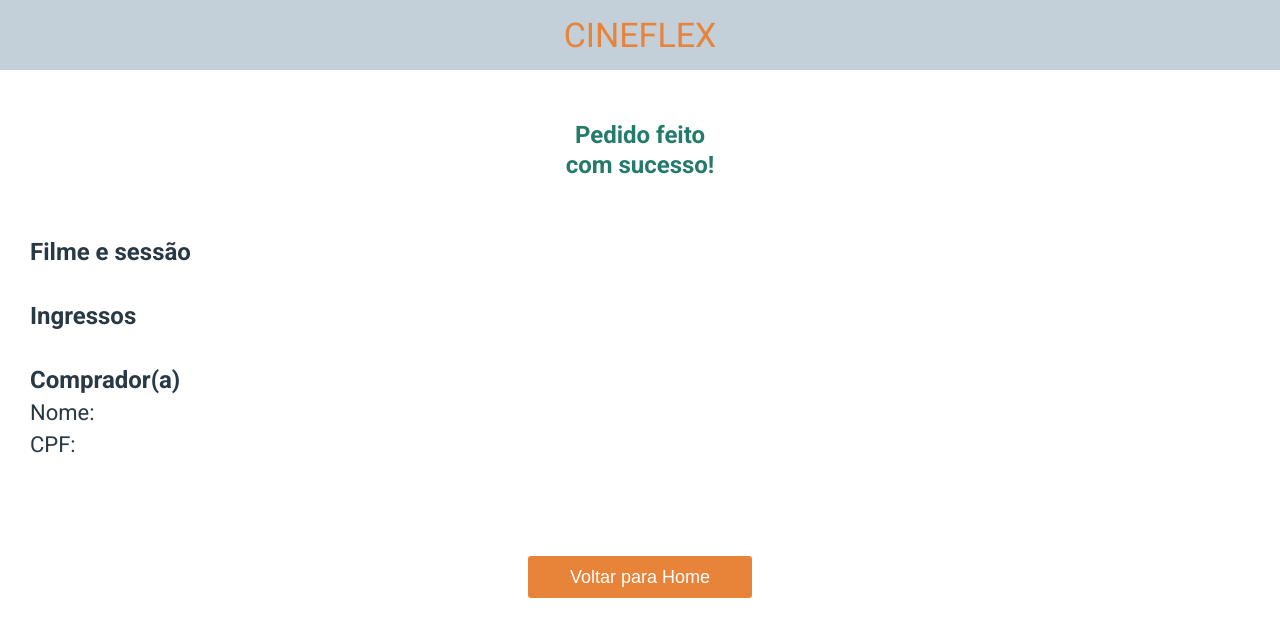
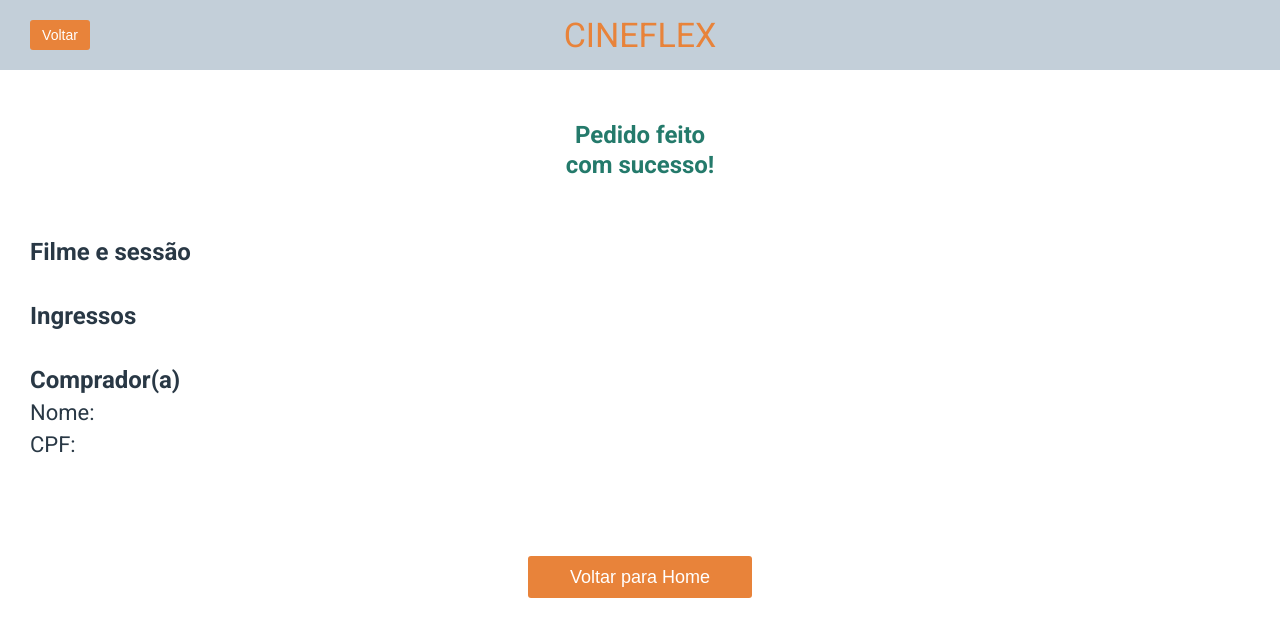
Before and after one commit to MileneGJ/projeto9-cineflex, a React (Create React App) app: page /sucesso in a window 1280 px wide. Shown: the top 636 px of the page. Built offline with nearby package versions, Linux system fonts and the light colour scheme.

Commit message:
Back button OK

```diff
--- a/src/components/App.js
+++ b/src/components/App.js
@@ -1,13 +1,14 @@
 import { BrowserRouter, Routes, Route } from "react-router-dom";
-import styled from 'styled-components';
 import React from "react";
 import InTheaters from './InTheaters';
 import Movie from './Movie';
 import Session from './Session';
 import Success from './Success';
+import Header from "./Header";
 
 export default function App () {
     const [reservationInfo, setReservationInfo] = React.useState({
+        sessionID:"",
         title: "",
         day: "",
         time: "",
@@ -18,9 +19,7 @@ export default function App () {
 
     return (
     <BrowserRouter>
-        <Header>
-            <h1>CINEFLEX</h1>
-        </Header>
+        <Header />
         <Routes>
         <Route path="/" element={<InTheaters />} />
         <Route path="/sessoes/:idFilme" element={<Movie />} />
@@ -30,20 +29,3 @@ export default function App () {
     </BrowserRouter>
     )
 }
-
-const Header = styled.div`
-width:100%;
-background-color: #C3CFD9;
-height:70px;
-display:flex;
-justify-content:center;
-align-items:center;
-position:fixed;
-top:0;
-left:0;
-
-    h1{
-        font-size:34px;
-        color:#E8833A;
-    }
-`
--- /dev/null
+++ b/src/components/Header.js
@@ -0,0 +1,41 @@
+import styled from 'styled-components';
+
+export default function Header(props) {
+    return (
+        <HeaderContent>
+            {props.children}
+            <h1>CINEFLEX</h1>
+        </HeaderContent>
+    );
+}
+
+const HeaderContent = styled.div`
+width:100%;
+background-color: #C3CFD9;
+height:70px;
+display:flex;
+justify-content:center;
+align-items:center;
+position:fixed;
+top:0;
+left:0;
+
+    h1{
+        font-size:34px;
+        color:#E8833A;
+    }
+
+    button{
+        position:fixed;
+        top:20px;
+        left:30px;
+        height:30px;
+        width:60px;
+        background-color:#E8833A;
+        color:#FFFFFF;
+        border:none;
+        border-radius:3px;
+        font-size:14px;
+    }
+
+`
--- a/src/components/Legend.js
+++ b/src/components/Legend.js
@@ -1,4 +1,4 @@
-import styled from 'styled-components'
+import styled from 'styled-components';
 
 export default function Legend ({name,background, color}) {
     return(
--- a/src/components/Movie.js
+++ b/src/components/Movie.js
@@ -1,10 +1,12 @@
 import React from "react";
 import styled from 'styled-components'
 import axios from 'axios'
-import { Link, useParams } from 'react-router-dom';
+import { Link, useNavigate, useParams } from 'react-router-dom';
 import Footer from "./Footer.js";
+import Header from "./Header.js";
 
 export default function Movie() {
+    const navigate = useNavigate();
     const [showtimes, setShowtimes] = React.useState([]);
     const { idFilme } = useParams();
     React.useEffect(() => {
@@ -33,6 +35,8 @@ export default function Movie() {
     }
 
     return (
+        <>
+        <Header><button onClick={()=>navigate("/")}>Voltar</button></Header>
         <Container>
             <h2>Selecione o horário</h2>
             <Showtimes>
@@ -40,6 +44,7 @@ export default function Movie() {
             </Showtimes>
             <Footer image={showtimes.image} title={showtimes.title} selectedShowtime={false} day={""} time={""} />
         </Container>
+        </>
     )
 }
 
--- a/src/components/Session.js
+++ b/src/components/Session.js
@@ -3,9 +3,10 @@ import styled from 'styled-components';
 import axios from 'axios';
 import { useNavigate, useParams } from 'react-router-dom';
 import Legend from "./Legend";
-import Footer from "./Footer.js";
+import Footer from "./Footer";
+import Header from "./Header";
 
-export default function Session({reservationInfo,setReservationInfo}) {
+export default function Session({ reservationInfo, setReservationInfo }) {
     const navigate = useNavigate()
     const [seatsList, setSeatsList] = React.useState([]);
     const { idSessao } = useParams();
@@ -22,6 +23,7 @@ export default function Session({reservationInfo,setReservationInfo}) {
             }))
 
             setSeatsList({
+                movieID:response.data.movie.id,
                 time: response.data.name,
                 day: response.data.day.weekday,
                 dayNumber: response.data.day.date,
@@ -86,34 +88,11 @@ export default function Session({reservationInfo,setReservationInfo}) {
         colorBorder: "#F7C52B"
     }];
 
-    function saveInfoPurchase(e) {
+       function goToSuccess(e) {
         e.preventDefault();
-        goToSuccess();
-    }
-
-
-    function goToSuccess () {
-        let selectedSeats = seatsList.seats.filter(seat => seat.selected===true);
-        /*const modifiedSeats = seatsList.seats.map(seat => {
-            if (seat.selected === true) {
-                selectedSeats.push({
-                    id: seat.id,
-                    name: seat.name
-                })
-                return (
-                    {
-                        id: seat.id,
-                        name: seat.name,
-                        isAvailable: false,
-                        selected: false
-                    }
-                );
-            } else {
-                return seat
-            }
-        });
-        setSeatsList({ ...seatsList, seats: modifiedSeats });*/
+        let selectedSeats = seatsList.seats.filter(seat => seat.selected === true);
         setReservationInfo(() => ({
+            sessionID:idSessao,
             title: seatsList.title,
             day: seatsList.dayNumber,
             time: seatsList.time,
@@ -128,18 +107,12 @@ export default function Session({reservationInfo,setReservationInfo}) {
         };
         const promise = axios.post("https://mock-api.driven.com.br/api/v5/cineflex/seats/book-many", postInfo);
         promise.then(() => navigate("/sucesso"));
-        /*promise.catch(handleError);*/
     }
 
 
-    /*function handleError(error){
-        alert(error.response.status)
-        if(error.response.status===500){
-            goToSuccess();
-        }
-    }*/
-
     return (
+        <>
+        <Header><button onClick={() => navigate(`/sessoes/${seatsList.movieID}`)}>Voltar</button></Header>
         <Container>
             <h2>Selecione o(s) assento(s)</h2>
             <Seats>
@@ -155,7 +128,7 @@ export default function Session({reservationInfo,setReservationInfo}) {
                 {infoLegend.map((info, index) => <Legend key={index} name={info.name} background={info.colorFill} color={info.colorBorder} />)}
             </SeatsLeg>
 
-            <form onSubmit={saveInfoPurchase}>
+            <form onSubmit={goToSuccess}>
                 <InfoUser>
                     <label htmlFor="name">Nome do comprador:</label>
                     <input type="text" value={reservationInfo.userName} placeholder="Digite seu nome..." onChange={e => setReservationInfo({ ...reservationInfo, userName: e.target.value })} required />
@@ -169,6 +142,7 @@ export default function Session({reservationInfo,setReservationInfo}) {
             <Footer image={seatsList.image} title={seatsList.title} selectedShowtime={true} day={seatsList.day} time={seatsList.time} />
 
         </Container>
+        </>
     )
 }
 
--- a/src/components/Success.js
+++ b/src/components/Success.js
@@ -1,5 +1,6 @@
 import styled from 'styled-components';
 import { useNavigate } from 'react-router-dom';
+import Header from './Header';
 
 export default function Success({ reservationInfo, setReservationInfo }) {
     const navigate = useNavigate();
@@ -28,6 +29,7 @@ export default function Success({ reservationInfo, setReservationInfo }) {
 
     function reload (){
         setReservationInfo({
+            sessionID:"",
             title: "",
             day: "",
             time: "",
@@ -39,6 +41,8 @@ export default function Success({ reservationInfo, setReservationInfo }) {
     }
 
     return (
+        <>
+        <Header><button onClick={() => navigate(`/assentos/${reservationInfo.sessionID}`)}>Voltar</button></Header>
         <Container>
             <h2>Pedido feito <br/>com sucesso!</h2>
             <InfoPurchase>
@@ -46,6 +50,7 @@ export default function Success({ reservationInfo, setReservationInfo }) {
             </InfoPurchase>
             <button onClick={reload}>Voltar para Home</button>
         </Container>
+        </>
     )
 }
 
```
